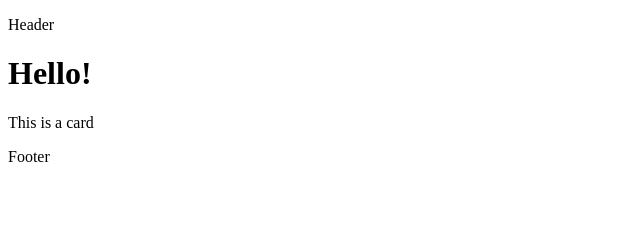
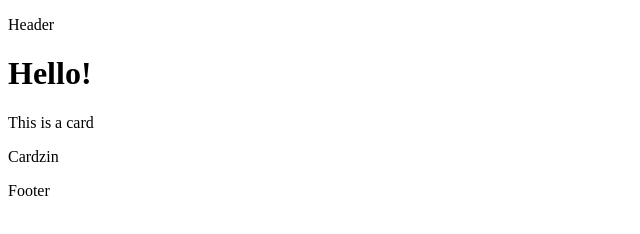
Before and after one commit to GustavoBlaze/teaching-git, a plain HTML site: page index.html in a window 1280 px wide. Shown: the full height of the page, 0-640 px from the left. Drawn offline with Linux system fonts and the light colour scheme.

Commit message:
Update index.html

```diff
--- a/index.html
+++ b/index.html
@@ -14,6 +14,10 @@
     <div class="card">
       <p>This is a card</p>
     </div>
+
+    <div class="card">
+      <p>Cardzin</p>
+    </div>
     <footer>
       <p>Footer</p>
     </footer>
```
